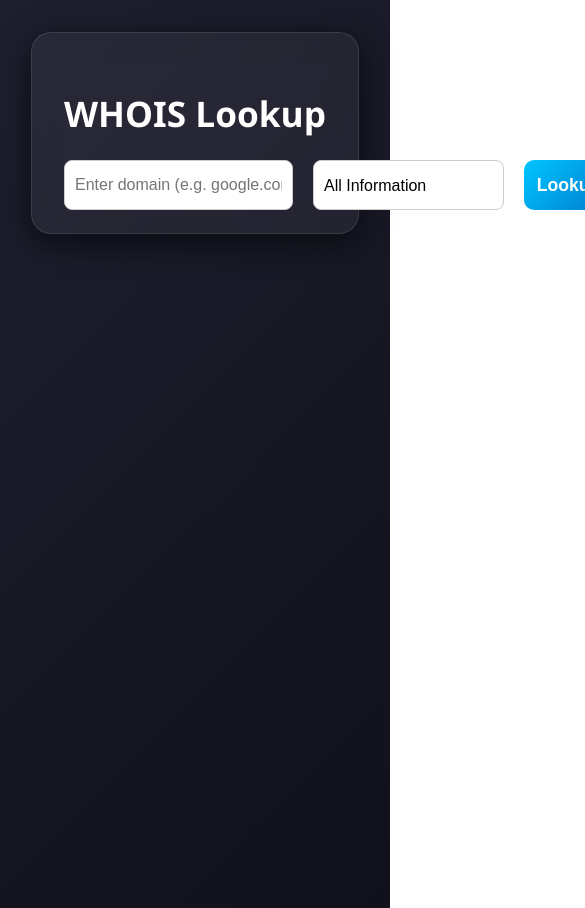
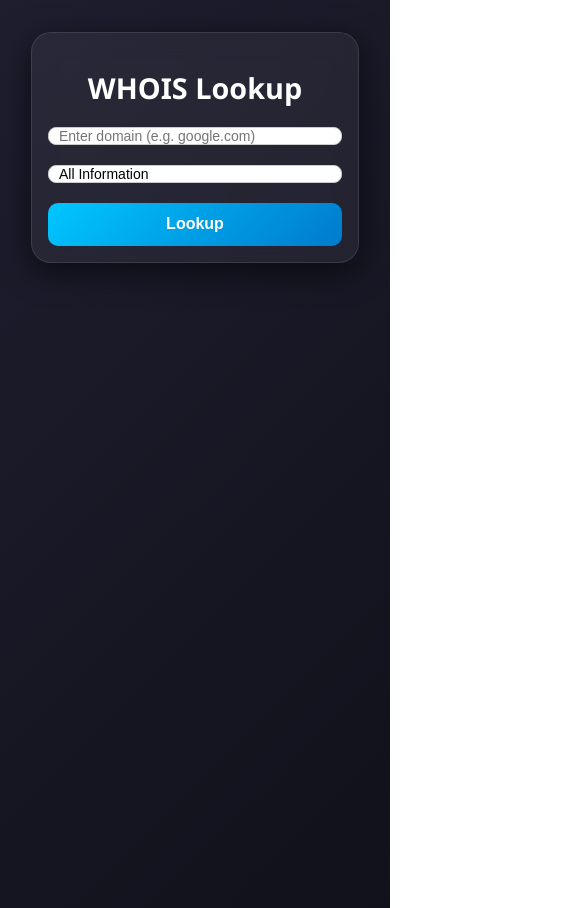
Before and after one commit to pewepskei/whois-angular-wrapper, an Angular app: page / in a window 390 px wide. Shown: the top 908 px of the page, 585 px wide, since content can reach past the window. Built offline with nearby package versions, Linux system fonts and the light colour scheme.

Commit message:
Add mobile responsiveness
Prod looks broken on my phone lol

```diff
--- a/src/app/components/dashboard/dashboard.html
+++ b/src/app/components/dashboard/dashboard.html
@@ -21,7 +21,6 @@
     </div>
   </div>
 
-  <!-- ✅ Skeleton Loader (while loading) -->
   <div class="tables loading-skeleton" *ngIf="loading">
     <div
       class="table-container"
@@ -50,7 +49,6 @@
     </div>
   </div>
 
-  <!-- ✅ Result Tables (when done loading) -->
   <div class="tables" *ngIf="!loading && result">
     <div class="table-container" *ngIf="infoType === 'all' || infoType === 'domain'">
       <h2>Domain Info</h2>
@@ -82,6 +80,5 @@
     </div>
   </div>
 
-  <!-- ✅ Spacer when idle -->
   <div class="spacer" *ngIf="!loading && !result"></div>
 </div>
--- a/src/app/components/dashboard/dashboard.scss
+++ b/src/app/components/dashboard/dashboard.scss
@@ -19,7 +19,7 @@
   backdrop-filter: blur(14px);
   -webkit-backdrop-filter: blur(14px);
   width: 100%;
-  max-height: 200px;
+  max-height: 250px;
   box-shadow: 0 8px 32px rgba(0, 0, 0, 0.6);
   border: 1px solid rgba(255, 255, 255, 0.1);
 
@@ -104,7 +104,6 @@ button {
   flex: 1;
   min-width: 300px;
   height: fit-content;
-  width: 100%;
   background: rgba(255, 255, 255, 0.07);
   border-radius: 12px;
   padding: 1rem;
@@ -173,3 +172,69 @@ button {
     background-position: 200% 0;
   }
 }
+
+@media screen and (max-width: 768px) {
+  .glass-card {
+    .inputs {
+      flex-direction: column;
+
+      input,
+      select,
+      .buttones {
+        width: 100%;
+      }
+
+      input,
+      select {
+        font-size: 14px;
+        height: 45px;
+      }
+
+      .buttones {
+        height: 45px;
+        font-size: 1rem;
+      }
+    }
+
+    .main-header {
+      padding: 1rem;
+    }
+  }
+
+  h1 {
+    font-size: 1.8rem;
+  }
+
+  .tables {
+    flex-direction: column;
+    gap: 1.5rem;
+  }
+
+  .table-container {
+    min-width: unset;
+    padding: 0.8rem;
+
+    table {
+      font-size: 14px;
+
+      td {
+        word-break: break-word;
+      }
+    }
+  }
+
+  .loading-skeleton {
+    .skeleton-box {
+      height: 14px;
+    }
+
+    .skeleton-text {
+      height: 20px;
+      width: 60%;
+    }
+  }
+
+  .spacer {
+    height: 100px;
+  }
+}
```
